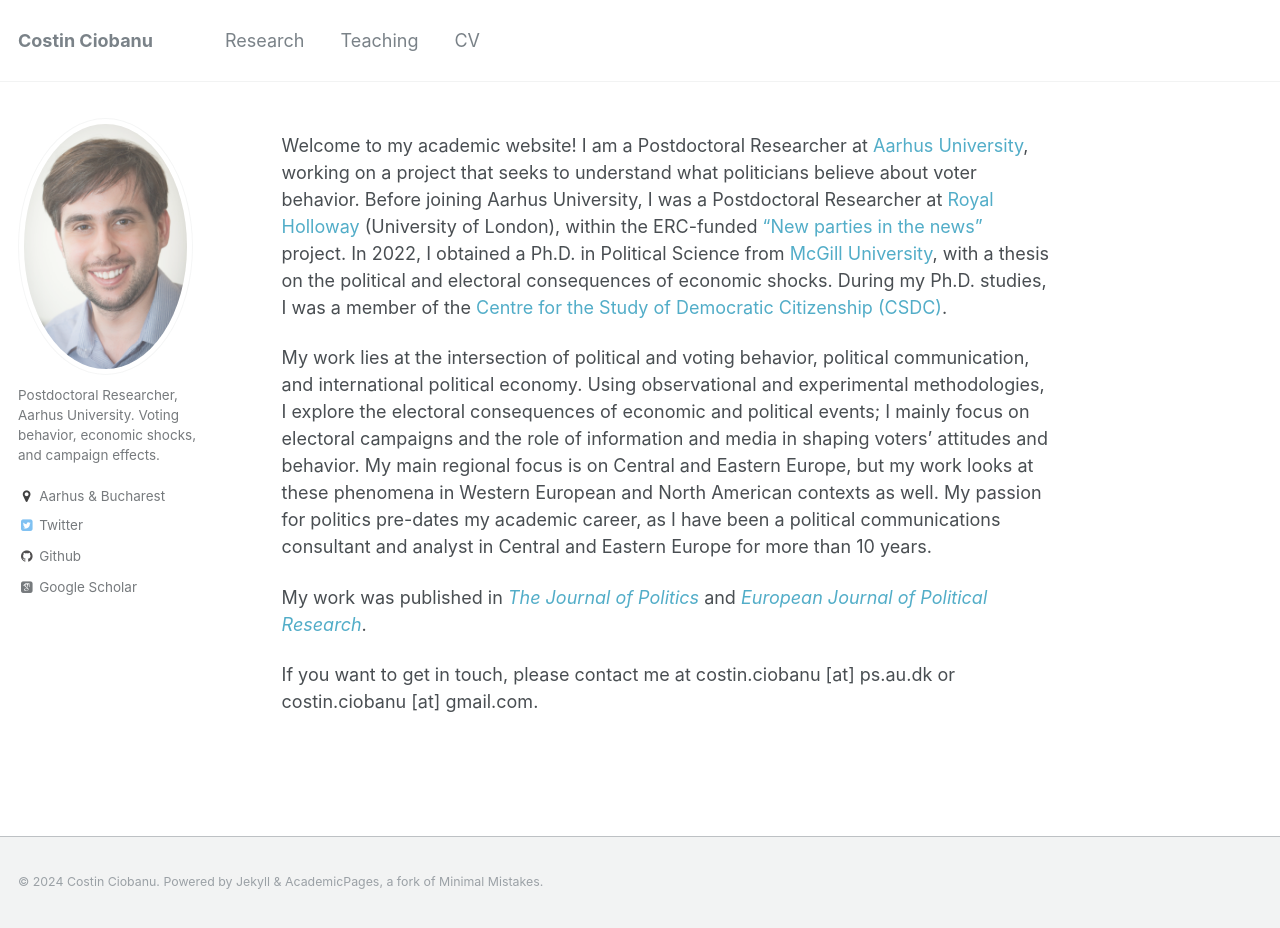
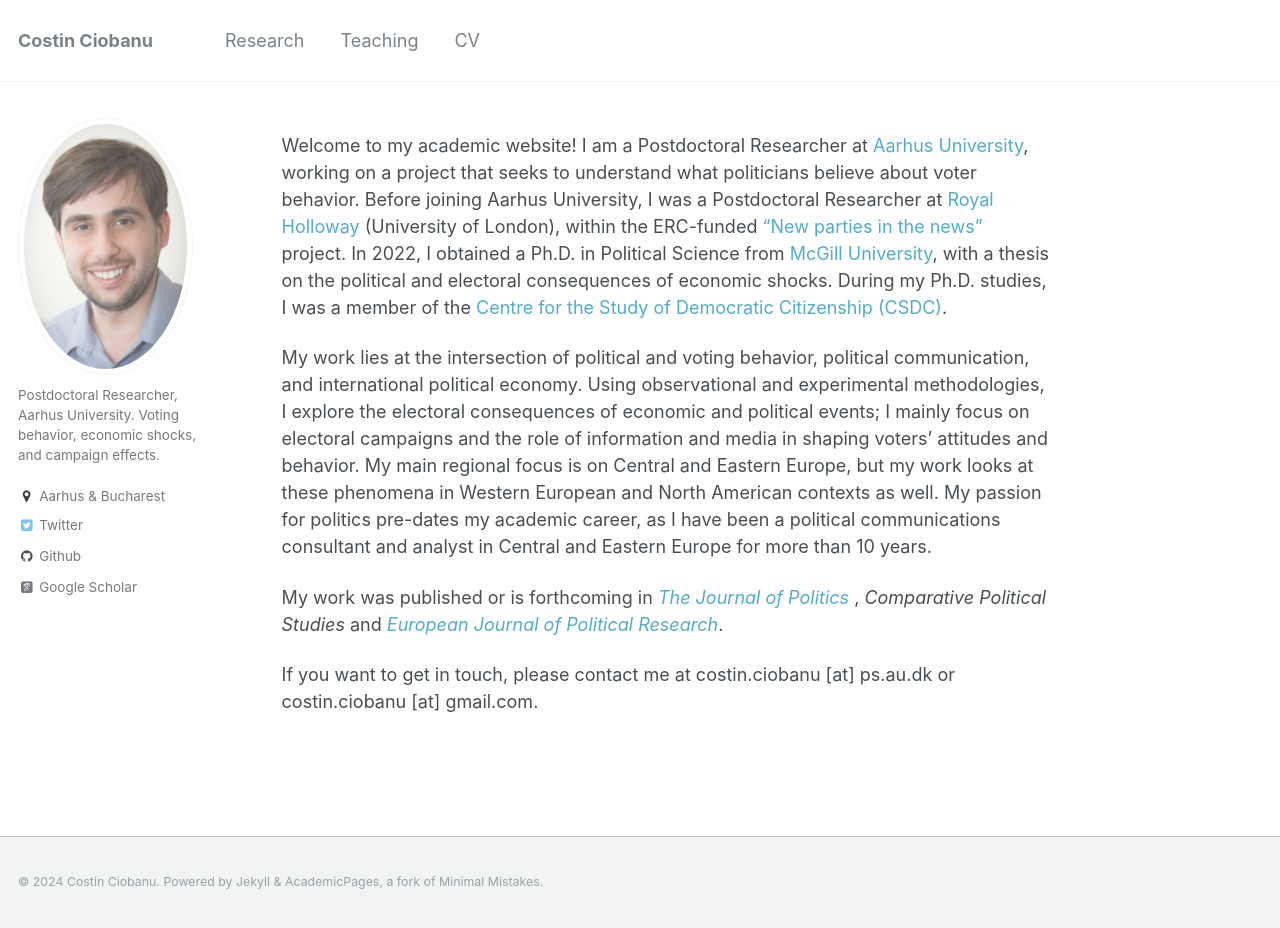
Before and after one commit to costinciobanu/costinciobanu.github.io, a Jekyll site: the page built from _pages/about.md, in a window 1280 px wide and 928 px high. Built offline with Jekyll 4.4.1, drawn with Linux system fonts in a browser that asks for light colours; some web fonts are replaced.

Commit message:
Update about.md

```diff
--- a/_pages/about.md
+++ b/_pages/about.md
@@ -11,6 +11,6 @@ Welcome to my academic website! I am a Postdoctoral Researcher at [Aarhus Univer
 
 My work lies at the intersection of political and voting behavior, political communication, and international political economy. Using observational and experimental methodologies, I explore the electoral consequences of economic and political events; I mainly focus on electoral campaigns and the role of information and media in shaping voters’ attitudes and behavior. My main regional focus is on Central and Eastern Europe, but my work looks at these phenomena in Western European and North American contexts as well. My passion for politics pre-dates my academic career, as I have been a political communications consultant and analyst in Central and Eastern Europe for more than 10 years.
 
-My work was published in [<em> The Journal of Politics</em> ](https://www.journals.uchicago.edu/doi/pdf/10.1086/711177) and [<em> European Journal of Political Research</em>](https://doi.org/10.1111/1475-6765.12604).
+My work was published or is forthcoming in [<em> The Journal of Politics</em> ](https://www.journals.uchicago.edu/doi/pdf/10.1086/711177), <em>Comparative Political Studies</em> and [<em> European Journal of Political Research</em>](https://doi.org/10.1111/1475-6765.12604).
 
 If you want to get in touch, please contact me at costin.ciobanu [at] ps.au.dk or costin.ciobanu [at] gmail.com.
```
